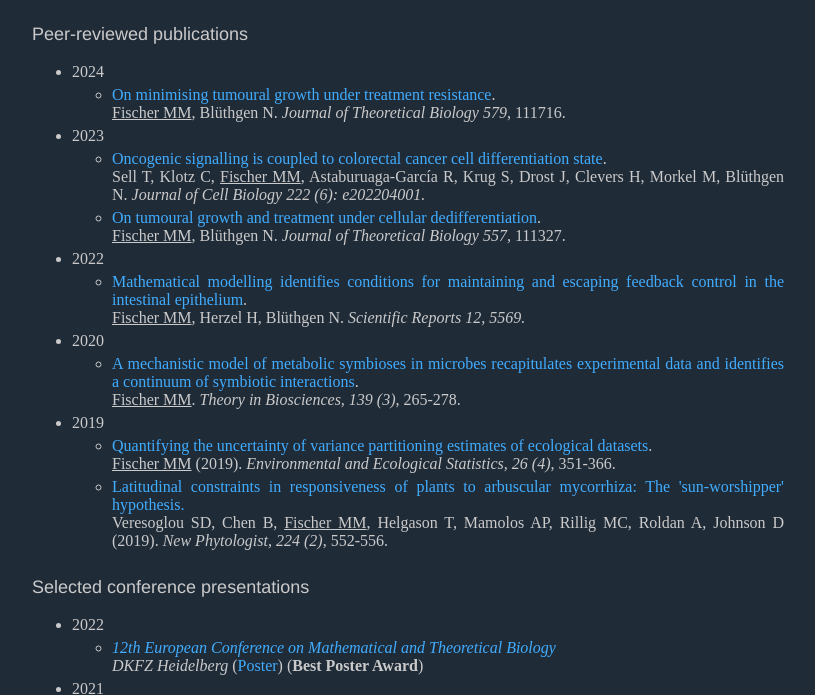
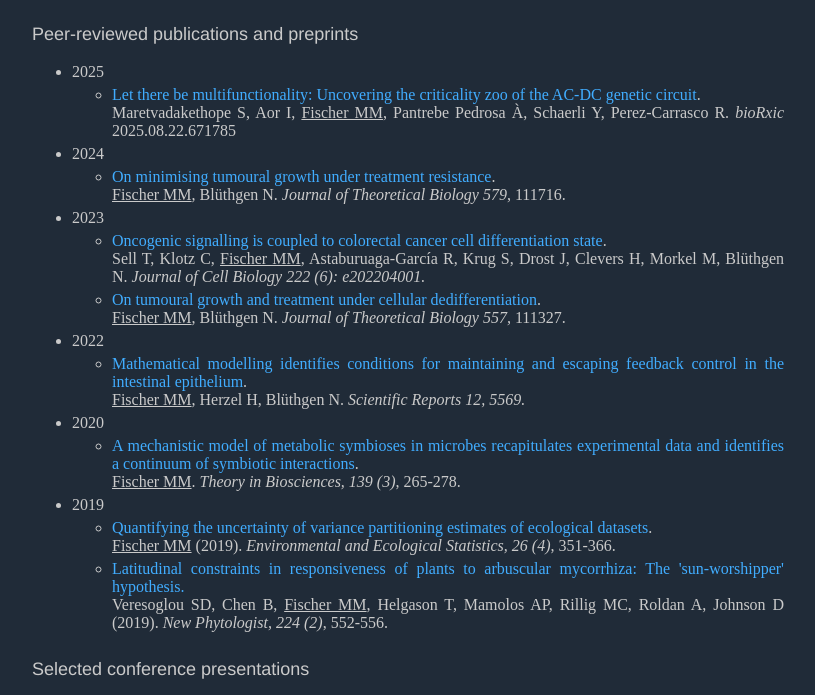
Before and after one commit to Matthias-M-Fischer/matthias-m-fischer.github.io, a plain HTML site: page index.html in a window 1280 px wide. Shown: the part 65-760 px from the top of the page, without its empty margins (232-1047 px from the left). Drawn offline with Linux system fonts and the light colour scheme.

Commit message:
Update index.html

```diff
--- a/index.html
+++ b/index.html
@@ -9,8 +9,13 @@
 <body>
 <h1>Web presence of <a href="mailto:mmfischer@mmfischer.de">Matthias M. Fischer</a></h1>
 
-<h3>Peer-reviewed publications</h3>
+<h3>Peer-reviewed publications and preprints</h3>
 	<ul>
+	<li>2025</li>
+	<ul>
+		<li><a href="https://www.biorxiv.org/content/10.1101/2025.08.22.671785v1">Let there be multifunctionality: Uncovering the criticality zoo of the AC-DC genetic circuit</a>.<br>
+	    Maretvadakethope S, Aor I, <u>Fischer MM</u>, Pantrebe Pedrosa À, Schaerli Y, Perez-Carrasco R. <em>bioRxic</em> 2025.08.22.671785</li>
+	</ul>
 	<li>2024</li>
 	<ul>
 		<li><a href="https://www.sciencedirect.com/science/article/pii/S0022519323003132">On minimising tumoural growth under treatment resistance</a>.<br>
```
